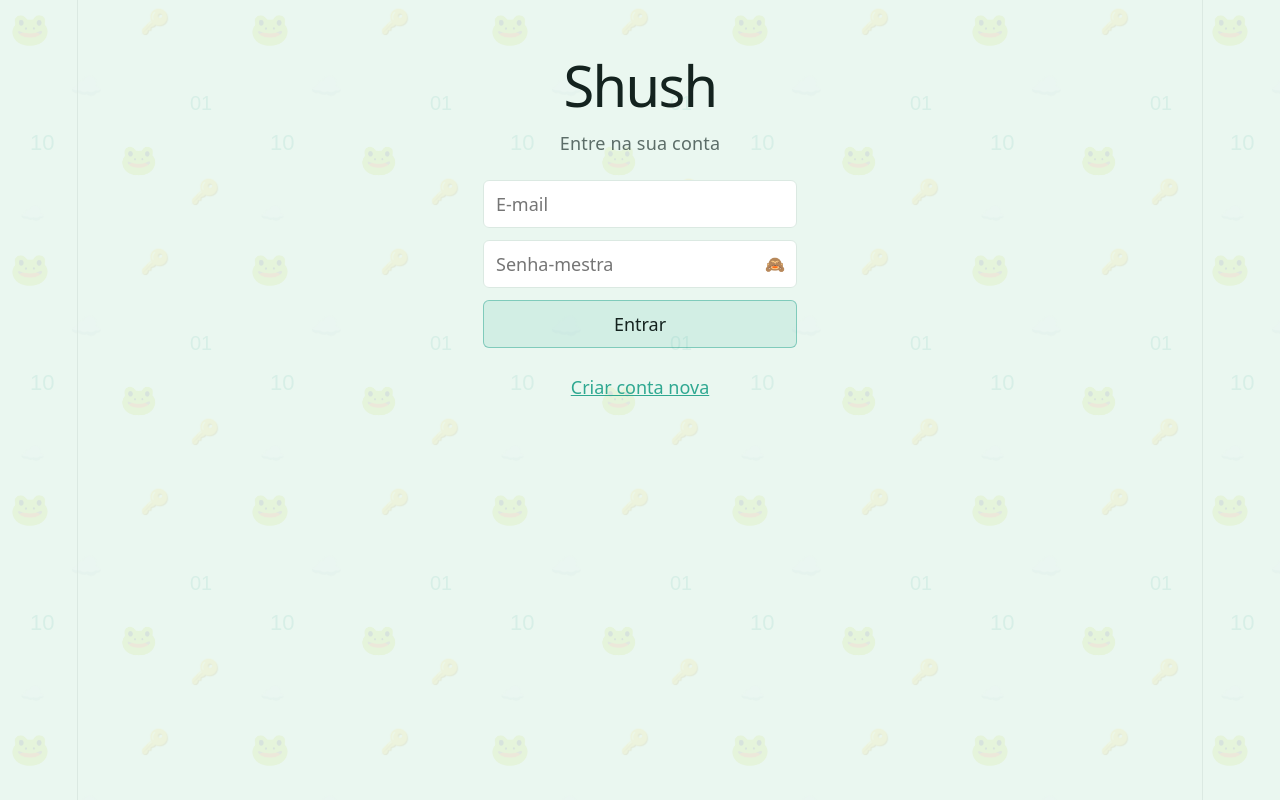
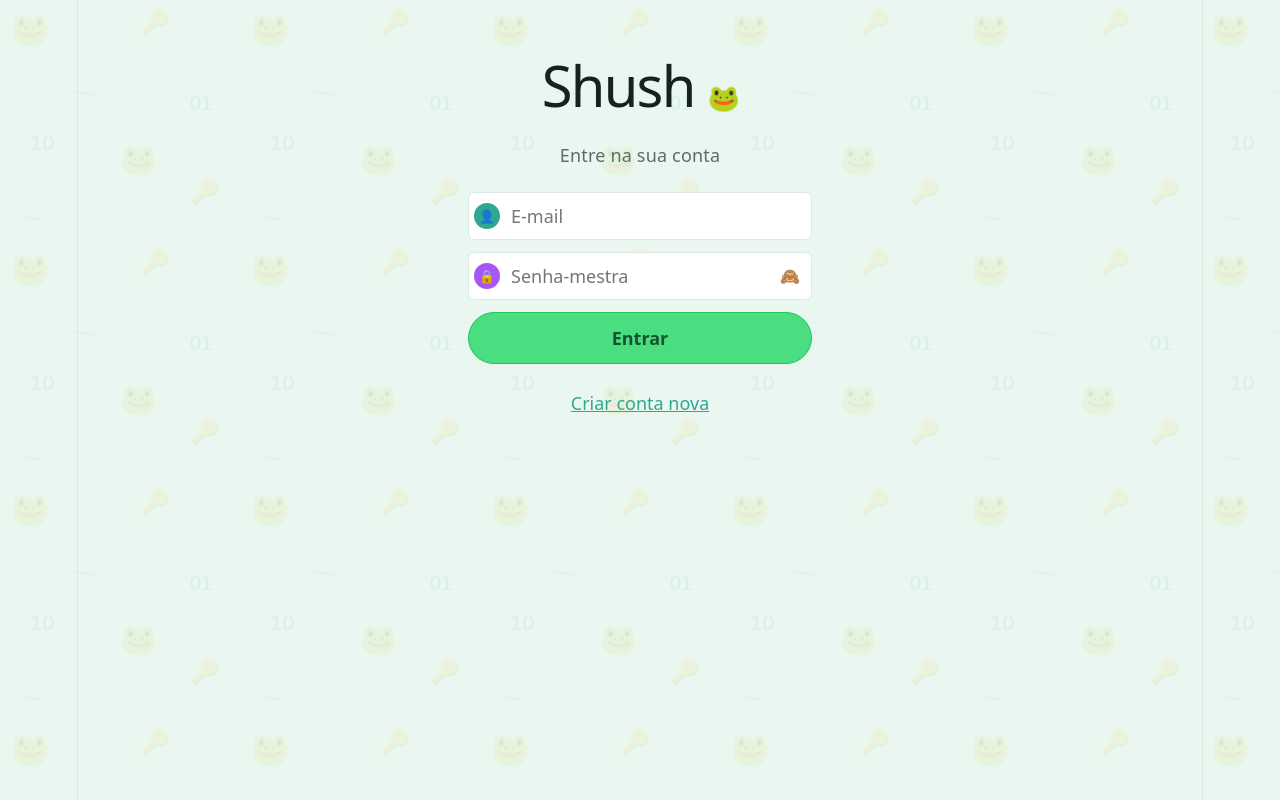
Before and after one commit to fernandajumapacheco/shush, a React (Vite) app: page / in a window 1280 px wide. Built offline with nearby package versions, Linux system fonts and the light colour scheme; no server answers.

Commit message:
Estiliza tela de login com ícones circulares coloridos e mensagem de erro em cápsula

```diff
--- a/src/App.css
+++ b/src/App.css
@@ -15,6 +15,39 @@
   flex-direction: column;
   gap: 12px;
   margin-top: 24px;
+}
+
+.icon-field {
+  position: relative;
+  display: flex;
+  align-items: center;
+}
+
+.field-icon {
+  position: absolute;
+  left: 6px;
+  width: 26px;
+  height: 26px;
+  border-radius: 50%;
+  display: flex;
+  align-items: center;
+  justify-content: center;
+  font-size: 13px;
+  z-index: 1;
+}
+
+.icon-field-email .field-icon {
+  background: #2fa891;
+}
+
+.icon-field-password .field-icon {
+  background: #a855f7;
+}
+
+.icon-field input,
+.icon-field .password-field input {
+  padding-left: 42px;
+  width: 100%;
 }
 
 input {
@@ -68,6 +101,20 @@ input {
   padding-left: 36px;
 }
 
+.auth-screen form button[type="submit"] {
+  background: #4ade80;
+  border-color: #22c55e;
+  color: #14532d;
+  font-weight: 600;
+  border-radius: 999px;
+  padding: 12px;
+}
+
+.auth-screen form button[type="submit"]:hover {
+  background: #22c55e;
+  color: white;
+}
+
 button {
   font: inherit;
   padding: 10px 12px;
@@ -97,8 +144,23 @@ button:hover {
 }
 
 .error {
+  display: flex;
+  align-items: center;
+  gap: 6px;
   color: #e5484d;
   font-size: 14px;
+  background: rgba(229, 72, 77, 0.12);
+  border: 1px solid rgba(229, 72, 77, 0.35);
+  border-radius: 999px;
+  padding: 8px 14px;
+}
+
+.error::before {
+  content: '⚠️';
+}
+
+.auth-screen .error {
+  justify-content: center;
 }
 
 .info {
--- a/src/pages/Auth.jsx
+++ b/src/pages/Auth.jsx
@@ -76,10 +76,12 @@ export default function Auth({ onAuthenticated }) {
 
   return (
     <div className="auth-screen">
-      <h1>Shush</h1>
+      <h1>Shush <span className="mascot">🐸</span></h1>
       <p>{isSignUp ? 'Crie sua conta' : 'Entre na sua conta'}</p>
 
       <form onSubmit={handleSubmit}>
+        <div className="icon-field icon-field-email">
+          <span className="field-icon">👤</span>
           <input
             type="email"
             placeholder="E-mail"
@@ -87,6 +89,9 @@ export default function Auth({ onAuthenticated }) {
             onChange={(e) => setEmail(e.target.value)}
             required
           />
+        </div>
+        <div className="icon-field icon-field-password">
+          <span className="field-icon">🔒</span>
           <PasswordField
             placeholder="Senha-mestra"
             value={password}
@@ -94,6 +99,7 @@ export default function Auth({ onAuthenticated }) {
             required
             minLength={12}
           />
+        </div>
         {isSignUp && (
           <p className="hint">Mínimo 12 caracteres, com maiúsculas, minúsculas e números.</p>
         )}
```
Lines whose indentation alone changed are shown as unchanged.
